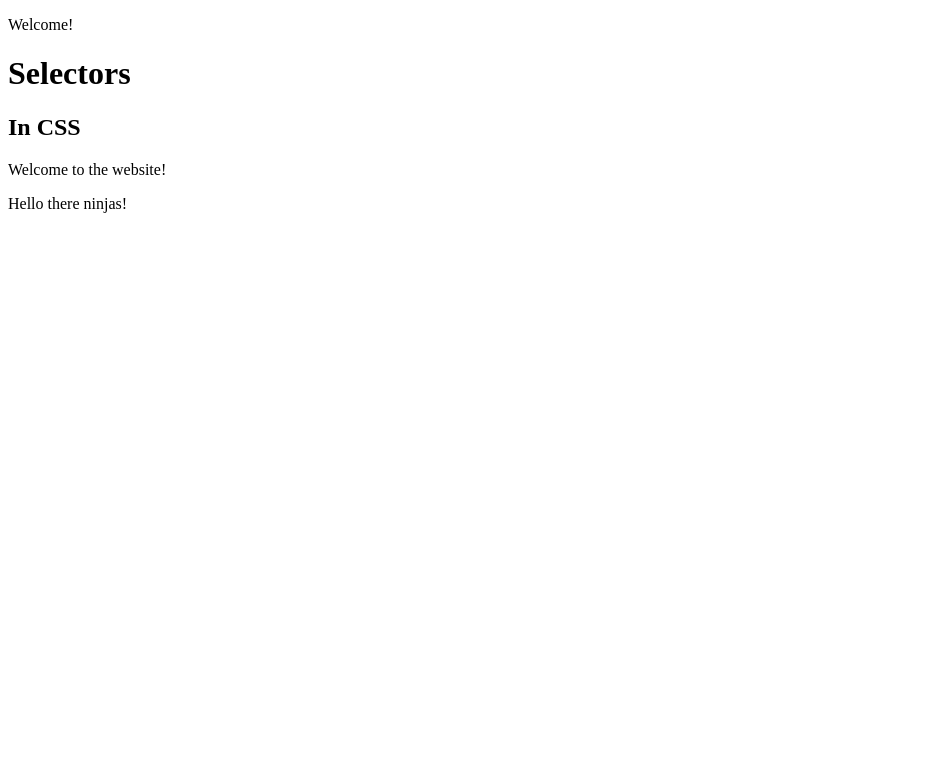
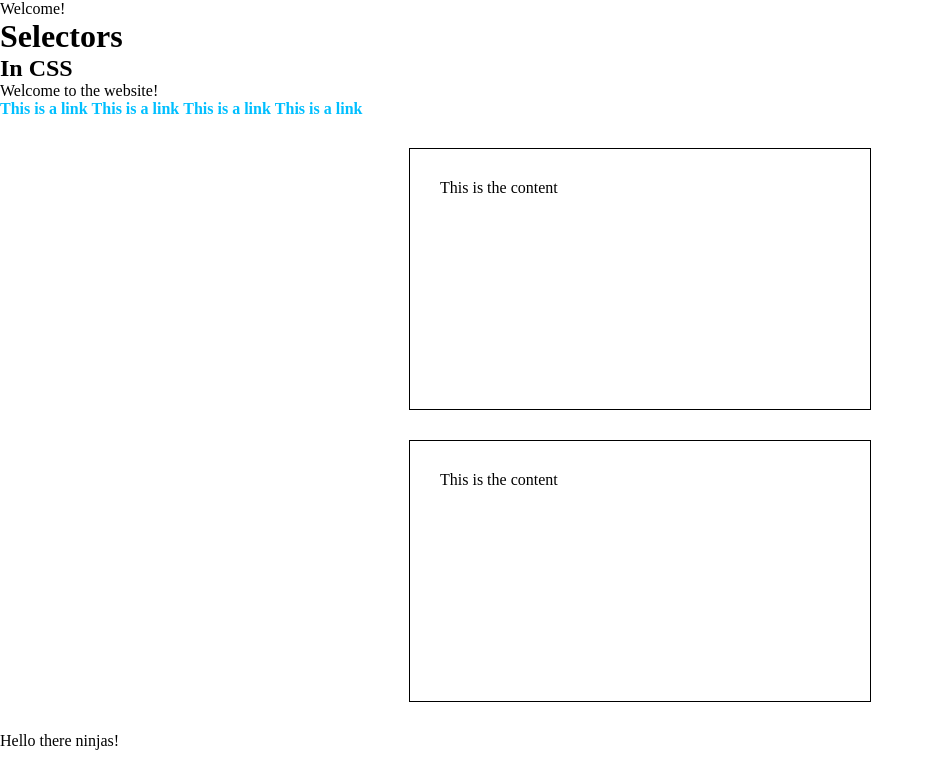
Before and after one commit to pchojnowska/CSS-Basics, a plain HTML site: page index.html in a window 1280 px wide. Shown: the whole page, without its empty margins (0-934 px from the left). Drawn offline with Linux system fonts and the light colour scheme.

Commit message:
Class 40 commit

```diff
--- a/css/syntax.css
+++ b/css/syntax.css
@@ -1,11 +1,33 @@
-li:nth-child(1), li:nth-child(7){
+* {
+    margin: 0;
+    padding: 0;
+    color: black;
+}
+
+div {
+    font-size: 16px;
+}
+
+#content-header {
+    font-size: 3em;
+}
+
+a {
+    color: deepskyblue;
+    text-decoration: none;
     font-weight: bold;
 }
 
-li:nth-child(even) {
-    background: pink;
+a:hover {
+    color: crimson;
+    text-decoration: underline;
+    background-color: aquamarine;
 }
 
-li:nth-child(3n+1) {
-    color:blue;
+.box {
+    margin: 30px auto;
+    padding: 30px;
+    border: 1px solid black;
+    width: 400px;
+    height: 200px;
 }
--- a/index.html
+++ b/index.html
@@ -12,6 +12,14 @@
       <h2>In CSS</h2>
       <p>Welcome to the website!</p>
   </div>
+  <a href="#">This is a link</a>
+  <a href="#">This is a link</a>
+  <a href="#">This is a link</a>
+  <a href="#">This is a link</a>
+
+  <div class="box"> This is the content</div>
+  <div class="box">This is the content</div>
+
   <p>Hello there ninjas!</p>
 
 </body>
```
